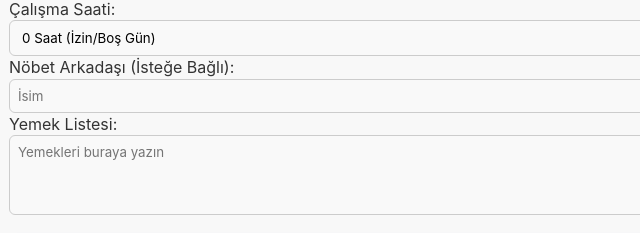
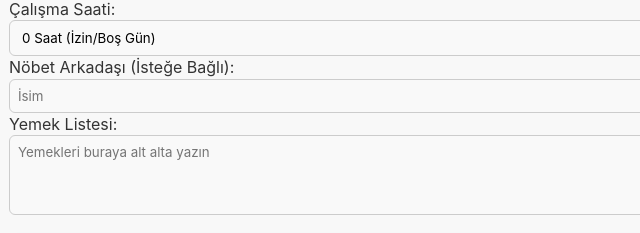
Before and after one commit to Hrnerdl/Nilay_v2, a plain HTML site: page index.html in a window 1280 px wide. Shown: the part 537-770 px from the top of the page, 31-671 px from the left. Drawn offline with Linux system fonts and the light colour scheme.

Commit message:
Update index.html

```diff
--- a/index.html
+++ b/index.html
@@ -89,7 +89,7 @@
 
                     <div class="form-group food-input">
                         <label for="edit-food-list">Yemek Listesi:</label>
-                        <textarea id="edit-food-list" name="edit-food-list" placeholder="Yemekleri buraya yazın"></textarea>
+                        <textarea id="edit-food-list" name="edit-food-list" placeholder="Yemekleri buraya alt alta yazın"></textarea>
                     </div>
 
                     <button type="submit">Kaydet</button>
```
